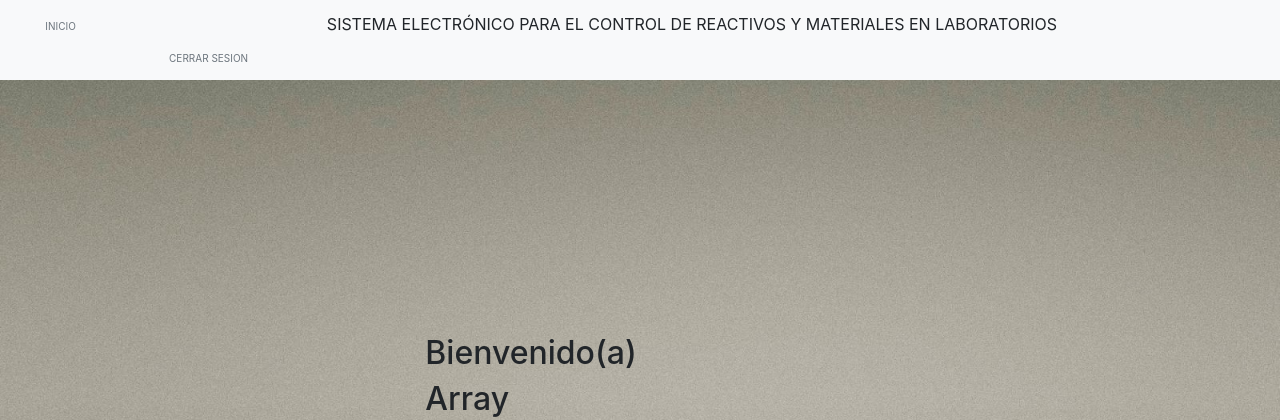
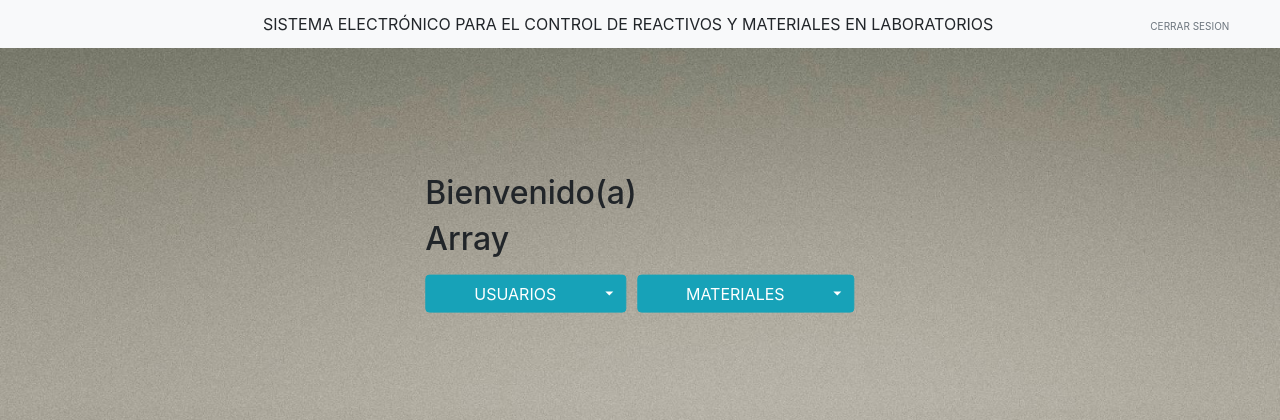
Before and after one commit to moncassil/GestionLab_IBQ, a PHP site: page /Adm.php in a window 1280 px wide. Shown: the top 420 px of the page. Run offline with PHP 8.4, Linux system fonts and the light colour scheme; a user stored in the database is signed in; some libraries are stand-ins or nearby versions.

Commit message:
Update Adm.php

```diff
--- a/Adm.php
+++ b/Adm.php
@@ -31,11 +31,6 @@
 
    <nav class="navbar navbar-expand-lg navbar-light bg-light">
    <ul class="nav">
-
-  <li class="nav-item">
-    <a class="p-1 nav-link disabled" href="index.php"><FONT SIZE=1>&nbsp;&nbsp;&nbsp;&nbsp;&nbsp;&nbsp;&nbsp;&nbsp;&nbsp;INICIO</a></FONT>
-  </li>
-
 
  <li class="nav-item">
 
```
